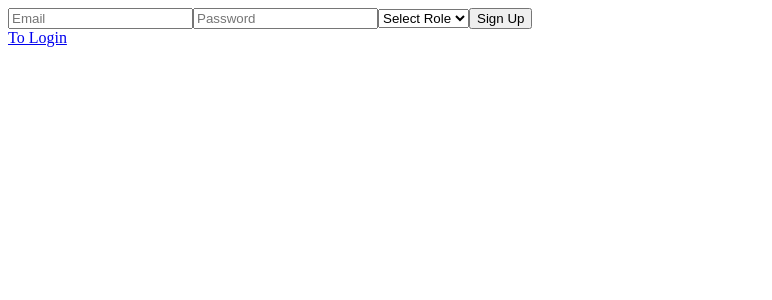
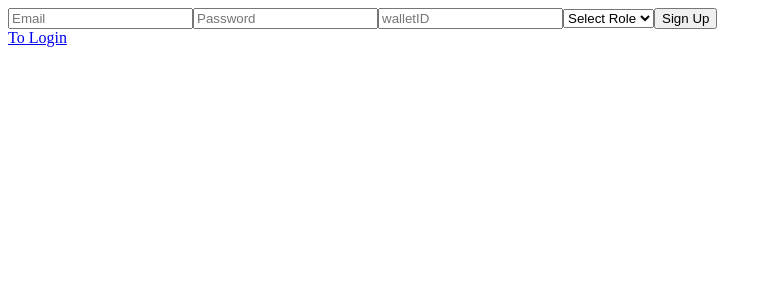
Before and after one commit to Mevan-Solanga/Transparence, a React (Vite) app in the folder Transparence-FE/: page /signup in a window 1280 px wide. Shown: the top 300 px of the page, without its empty margins (0-772 px from the left). Built offline with nearby package versions, Linux system fonts and the light colour scheme; no server answers.

Commit message:
Fixed Firebase auth and Signup additions

```diff
--- a/Transparence-FE/src/pages/Signup.jsx
+++ b/Transparence-FE/src/pages/Signup.jsx
@@ -5,6 +5,8 @@ import { useNavigate, Link } from "react-router-dom";
 const Signup = () => {
   const [email, setEmail] = useState("");
   const [password, setPassword] = useState("");
+  const [companyName, setCompanyName] = useState("");
+  const [walletID, setWalletID] = useState("");
   const [role, setRole] = useState("");
   const { signup } = useAuth();
 
@@ -37,11 +39,27 @@ const Signup = () => {
           required
           placeholder="Password"
         />
+        <input
+          type="text"
+          value={walletID}
+          required
+          placeholder="walletID"
+          onChange={(e) => setWalletID(e.target.value)}
+        />
         <select value={role} onChange={(e) => setRole(e.target.value)} required>
           <option value="">Select Role</option>
           <option value="Company">Company</option>
           <option value="Applicant">Applicant</option>
         </select>
+        {role === "Company" && (
+          <input
+            type="text"
+            value={companyName}
+            onChange={(e) => setCompanyName(e.target.value)}
+            required
+            placeholder="Company Name"
+          />
+        )}
         <button type="submit">Sign Up</button>
       </form>
       <Link to={"/"}>To Login</Link>
```
